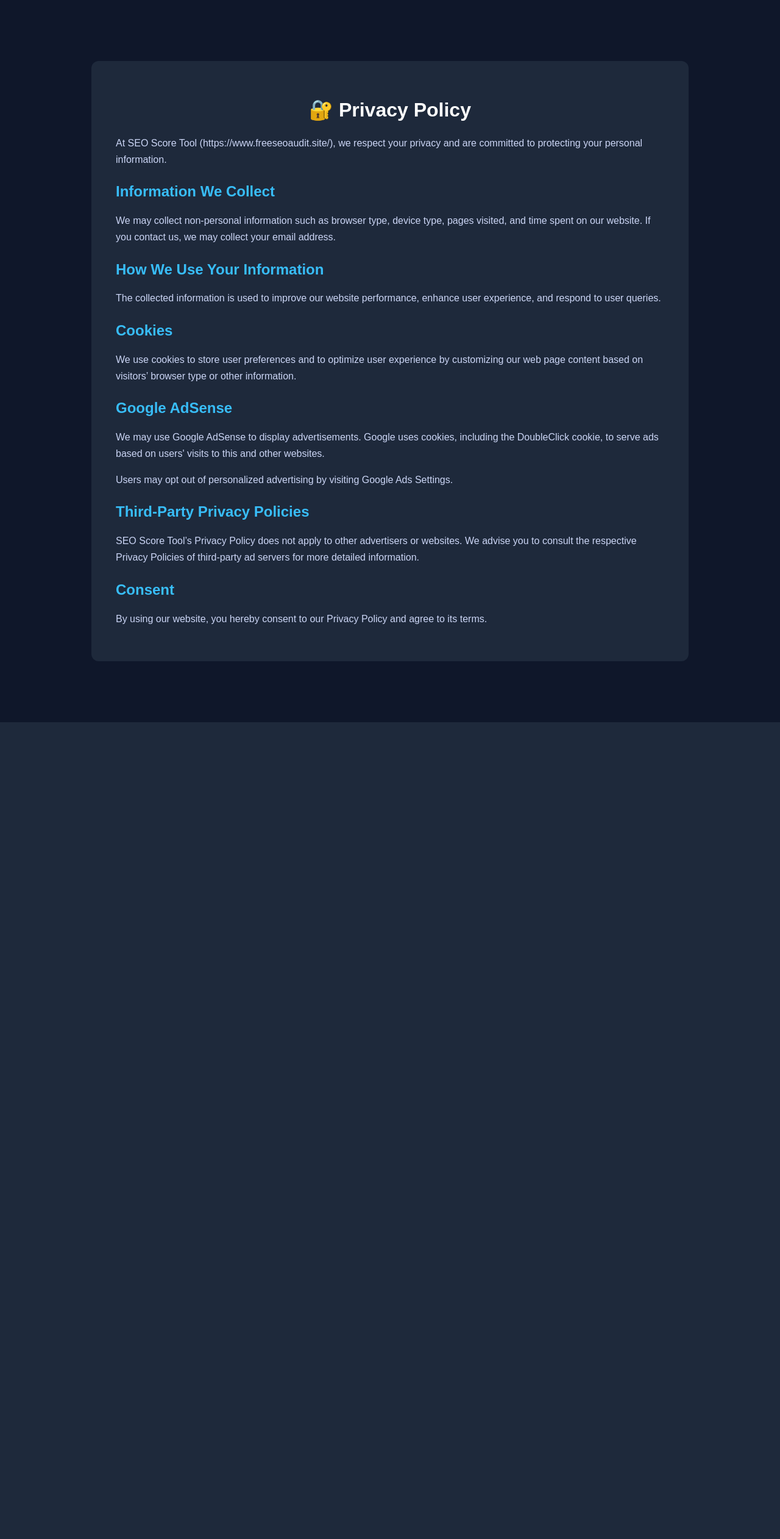
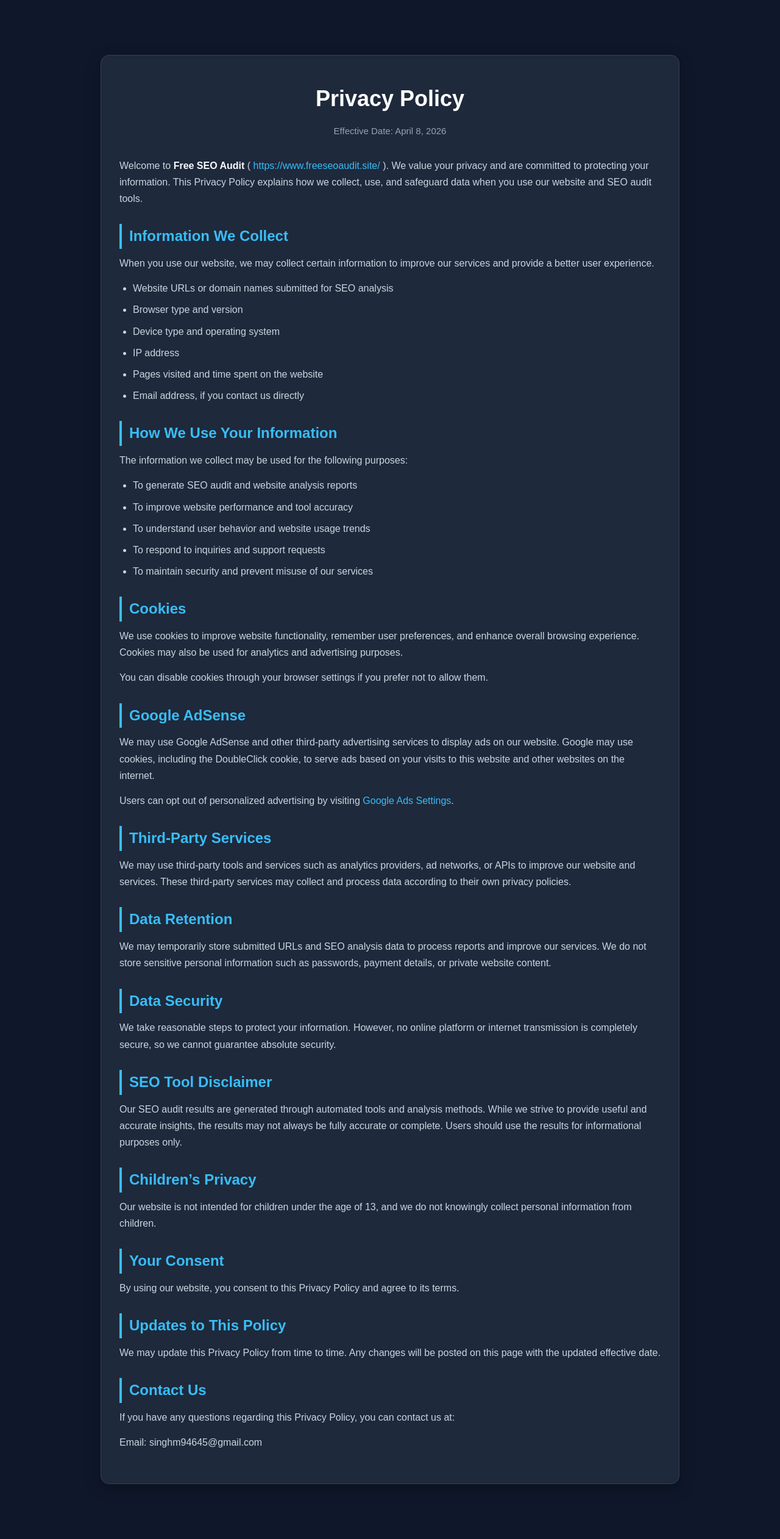
Before and after one commit to mayanksign/seo-audit-tool, a Flask app: page /privacy in a window 1280 px wide. Shown: the whole page at 61% size. Before the commit the page ends 1184 px from the top, so only its background shows below. Run offline with Flask 3, Linux system fonts and the light colour scheme.

Commit message:
Update privacy.html

```diff
--- a/templates/privacy.html
+++ b/templates/privacy.html
@@ -1,43 +1,205 @@
 <!DOCTYPE html>
-<html>
+<html lang="en">
 <head>
-    <title>Privacy Policy - SEO Score Tool</title>
+    <meta charset="UTF-8">
+    <meta name="viewport" content="width=device-width, initial-scale=1.0">
+    <meta name="description" content="Read the Privacy Policy of Free SEO Audit to understand how we collect, use, and protect your information while using our SEO audit and website analysis tools.">
+    <meta name="robots" content="index, follow">
+    <title>Privacy Policy - Free SEO Audit</title>
+
     <style>
-        body { margin:0; font-family:Arial; background:#0f172a; color:white; }
-        .container { max-width:900px; margin:100px auto; background:#1e293b; padding:40px; border-radius:12px; }
-        h1 { text-align:center; }
-        h2 { color:#38bdf8; margin-top:25px; }
-        p { color:#cbd5f5; line-height:1.7; }
+        * {
+            margin: 0;
+            padding: 0;
+            box-sizing: border-box;
+        }
+
+        body {
+            font-family: Arial, sans-serif;
+            background: #0f172a;
+            color: #ffffff;
+            line-height: 1.7;
+            padding: 30px 15px;
+        }
+
+        .container {
+            max-width: 950px;
+            margin: 60px auto;
+            background: #1e293b;
+            padding: 40px 30px;
+            border-radius: 14px;
+            box-shadow: 0 8px 25px rgba(0, 0, 0, 0.25);
+            border: 1px solid #334155;
+        }
+
+        h1 {
+            text-align: center;
+            font-size: 36px;
+            margin-bottom: 10px;
+            color: #ffffff;
+        }
+
+        .effective-date {
+            text-align: center;
+            color: #94a3b8;
+            margin-bottom: 30px;
+            font-size: 15px;
+        }
+
+        h2 {
+            color: #38bdf8;
+            margin-top: 28px;
+            margin-bottom: 10px;
+            font-size: 24px;
+            border-left: 4px solid #38bdf8;
+            padding-left: 12px;
+        }
+
+        p {
+            color: #cbd5e1;
+            margin-bottom: 14px;
+            font-size: 16px;
+        }
+
+        ul {
+            margin: 10px 0 18px 22px;
+        }
+
+        ul li {
+            color: #cbd5e1;
+            margin-bottom: 8px;
+        }
+
+        a {
+            color: #38bdf8;
+            text-decoration: none;
+        }
+
+        a:hover {
+            text-decoration: underline;
+        }
+
+        .highlight {
+            color: #f8fafc;
+            font-weight: bold;
+        }
+
+        @media (max-width: 768px) {
+            body {
+                padding: 20px 12px;
+            }
+
+            .container {
+                margin: 30px auto;
+                padding: 25px 18px;
+            }
+
+            h1 {
+                font-size: 28px;
+            }
+
+            h2 {
+                font-size: 21px;
+            }
+
+            p, ul li {
+                font-size: 15px;
+            }
+        }
     </style>
 </head>
-
 <body>
 
     <div class="container">
-    <h1>🔐 Privacy Policy</h1>
+        <h1>Privacy Policy</h1>
+        <p class="effective-date">Effective Date: April 8, 2026</p>
 
-    <p>At SEO Score Tool (https://www.freeseoaudit.site/), we respect your privacy and are committed to protecting your personal information.</p>
+        <p>
+            Welcome to <span class="highlight">Free SEO Audit</span> (
+            <a href="https://www.freeseoaudit.site/" target="_blank">https://www.freeseoaudit.site/</a>
+            ). We value your privacy and are committed to protecting your information. This Privacy Policy explains how we collect, use, and safeguard data when you use our website and SEO audit tools.
+        </p>
 
         <h2>Information We Collect</h2>
-    <p>We may collect non-personal information such as browser type, device type, pages visited, and time spent on our website. If you contact us, we may collect your email address.</p>
+        <p>When you use our website, we may collect certain information to improve our services and provide a better user experience.</p>
+        <ul>
+            <li>Website URLs or domain names submitted for SEO analysis</li>
+            <li>Browser type and version</li>
+            <li>Device type and operating system</li>
+            <li>IP address</li>
+            <li>Pages visited and time spent on the website</li>
+            <li>Email address, if you contact us directly</li>
+        </ul>
 
         <h2>How We Use Your Information</h2>
-    <p>The collected information is used to improve our website performance, enhance user experience, and respond to user queries.</p>
+        <p>The information we collect may be used for the following purposes:</p>
+        <ul>
+            <li>To generate SEO audit and website analysis reports</li>
+            <li>To improve website performance and tool accuracy</li>
+            <li>To understand user behavior and website usage trends</li>
+            <li>To respond to inquiries and support requests</li>
+            <li>To maintain security and prevent misuse of our services</li>
+        </ul>
 
         <h2>Cookies</h2>
-    <p>We use cookies to store user preferences and to optimize user experience by customizing our web page content based on visitors’ browser type or other information.</p>
+        <p>
+            We use cookies to improve website functionality, remember user preferences, and enhance overall browsing experience. Cookies may also be used for analytics and advertising purposes.
+        </p>
+        <p>
+            You can disable cookies through your browser settings if you prefer not to allow them.
+        </p>
 
         <h2>Google AdSense</h2>
-    <p>We may use Google AdSense to display advertisements. Google uses cookies, including the DoubleClick cookie, to serve ads based on users' visits to this and other websites.</p>
+        <p>
+            We may use Google AdSense and other third-party advertising services to display ads on our website. Google may use cookies, including the DoubleClick cookie, to serve ads based on your visits to this website and other websites on the internet.
+        </p>
+        <p>
+            Users can opt out of personalized advertising by visiting
+            <a href="https://www.google.com/settings/ads" target="_blank">Google Ads Settings</a>.
+        </p>
 
-    <p>Users may opt out of personalized advertising by visiting Google Ads Settings.</p>
+        <h2>Third-Party Services</h2>
+        <p>
+            We may use third-party tools and services such as analytics providers, ad networks, or APIs to improve our website and services. These third-party services may collect and process data according to their own privacy policies.
+        </p>
 
-    <h2>Third-Party Privacy Policies</h2>
-    <p>SEO Score Tool’s Privacy Policy does not apply to other advertisers or websites. We advise you to consult the respective Privacy Policies of third-party ad servers for more detailed information.</p>
+        <h2>Data Retention</h2>
+        <p>
+            We may temporarily store submitted URLs and SEO analysis data to process reports and improve our services. We do not store sensitive personal information such as passwords, payment details, or private website content.
+        </p>
 
-    <h2>Consent</h2>
-    <p>By using our website, you hereby consent to our Privacy Policy and agree to its terms.</p>
+        <h2>Data Security</h2>
+        <p>
+            We take reasonable steps to protect your information. However, no online platform or internet transmission is completely secure, so we cannot guarantee absolute security.
+        </p>
 
+        <h2>SEO Tool Disclaimer</h2>
+        <p>
+            Our SEO audit results are generated through automated tools and analysis methods. While we strive to provide useful and accurate insights, the results may not always be fully accurate or complete. Users should use the results for informational purposes only.
+        </p>
+
+        <h2>Children’s Privacy</h2>
+        <p>
+            Our website is not intended for children under the age of 13, and we do not knowingly collect personal information from children.
+        </p>
+
+        <h2>Your Consent</h2>
+        <p>
+            By using our website, you consent to this Privacy Policy and agree to its terms.
+        </p>
+
+        <h2>Updates to This Policy</h2>
+        <p>
+            We may update this Privacy Policy from time to time. Any changes will be posted on this page with the updated effective date.
+        </p>
+
+        <h2>Contact Us</h2>
+        <p>
+            If you have any questions regarding this Privacy Policy, you can contact us at:
+        </p>
+        <p>
+            Email: singhm94645@gmail.com
+        </p>
     </div>
 
 </body>
```
Lines whose indentation alone changed are shown as unchanged.
